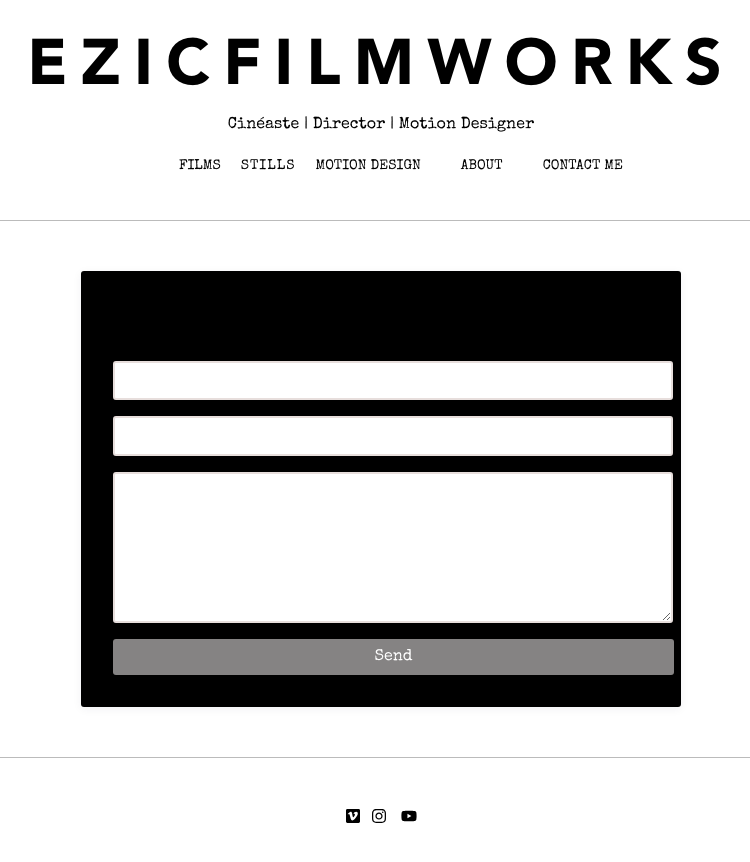
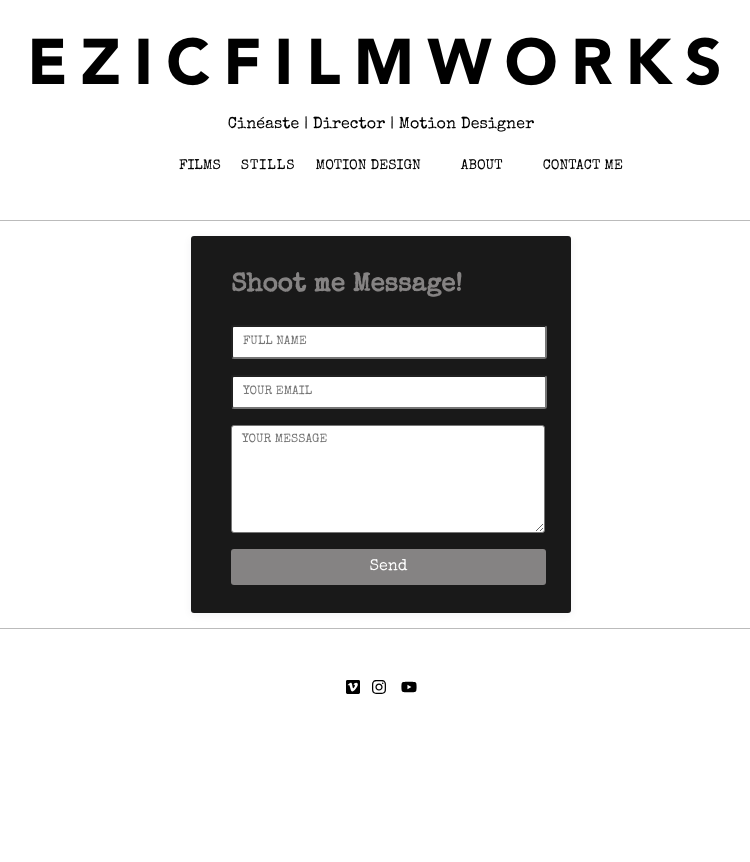
Before and after one commit to UnkleTayo/mark-bone-copy, a React (Create React App) app: page /contact in a window 1280 px wide. Shown: the top 862 px of the page, without its empty margins (259-1009 px from the left). After the commit the page ends 800 px from the top, so only its background shows below. Built offline with nearby package versions, Linux system fonts and the light colour scheme.

Commit message:
Ninor fix

```diff
--- a/src/App.scss
+++ b/src/App.scss
@@ -1,4 +1,3 @@
-
 @import './styles/breakpoints.scss';
 @import './styles/variables.scss';
 
@@ -68,7 +67,7 @@
     }
   }
 
-  a{
+  a {
     color: var(--text-color);
     text-decoration: none;
   }
@@ -228,31 +227,29 @@
   .container {
     display: flex;
     // min-height: 100vh;
-    margin: 50px 30px;
+    // margin: 50px 30px;
     align-items: center;
     justify-content: center;
   }
 
   .card {
-    width: 600px;
-    background-color: $black;
+    min-width: 300px;
+    // background-color: $black;
     border-radius: 3px;
     box-shadow: 0 2px 10px rgba($secondary, 0.06);
     overflow: hidden;
-  }
-
-  .waves {
-    height: 80px;
-    background: linear-gradient(to bottom left, $primary, $accent);
+    background-color: rgba($color: #000000, $alpha: 0.9);
+    padding: 20px 40px;
   }
 
   h1 {
-    margin: 2rem 2rem 0;
+    // margin: 2rem 2rem 0;
     font-size: 1.62rem;
+    color: $primary;
   }
 
   .form {
-    padding: 2rem;
+    padding: 0.5rem 0;
   }
 
   .button {
@@ -261,59 +258,40 @@
     background-color: $primary;
     border: none;
     border-radius: 3px;
-    padding: 1ch;
+    padding: 10px 20px;
     font-size: 1rem;
     color: #fff;
     font-family: inherit;
-    width: calc(100% + 25px);
+    width: calc(100% + 15px);
+    cursor: pointer;
   }
 
   @mixin input {
     display: block;
     width: 100%;
-    border: 2px solid #eee;
-    padding: 1ch;
+    height: 28px;
     border-radius: 3px;
     transition: 150ms ease;
     outline: none;
-    font-size: 1rem;
+    font-size: 0.8rem;
     font-family: inherit;
+    padding-left: 10px;
+
+    &::placeholder {
+      font-size: 0.95em;
+      padding-left: 0px;
+      text-transform: uppercase;
+    }
   }
 
   @mixin input-focus {
     border-color: #e7dedc;
   }
 
-  @mixin label {
-    position: absolute;
-    top: 1ch;
-    left: 1ch;
-    padding: 0 0.5ch;
-    pointer-events: none;
-    transition: 150ms ease;
-    color: #888;
-  }
-
-  @mixin label-focus {
-    position: absolute;
-    top: 0;
-    font-size: 0.9em;
-    color: #f26d50;
-    font-weight: bold;
-    transform: translateY(-50%);
-    background-color: #fff;
-    font-weight: 600;
-  }
-
   .text-input {
     position: relative;
     margin-bottom: 1rem;
-    label {
-      @include label;
-    }
-    label.label-focus {
-      @include label-focus;
-    }
+
     input {
       @include input;
     }
@@ -325,15 +303,13 @@
   .text-area {
     position: relative;
     margin-bottom: 1rem;
-    label {
-      @include label;
-    }
-    label.label-focus {
-      @include label-focus;
-    }
     textarea {
       @include input;
+      padding-top: 20px 0;
       height: 8em;
+      &::placeholder {
+        padding: 5px 0;
+      }
     }
     textarea.input-focus {
       @include input-focus;
--- a/src/Pages/Contact.jsx
+++ b/src/Pages/Contact.jsx
@@ -1,186 +1,189 @@
 import React, { useState } from 'react'
+import { useFormik } from 'formik'
+import * as Yup from 'yup'
+import emailjs from 'emailjs-com'
+import Swal from 'sweetalert2'
+import { toast, ToastBar, Toaster } from 'react-hot-toast'
+import { HiX } from 'react-icons/hi'
 
 /** Components */
 
-const Card = (props) => (
-  <div className="card">
-    {/*<div className="waves">
-    </div>*/}
+const Card = (props) => <div className="card">{props.children}</div>
+
+const Form = (props) => (
+  <form onSubmit={props.onSubmit} className="form">
     {props.children}
-  </div>
+  </form>
 )
-
-const Form = (props) => <form className="form">{props.children}</form>
 
 const TextInput = (props) => (
   <div className="text-input">
-    <label
-      className={props.focus || props.value !== '' ? 'label-focus' : ''}
-      htmlFor={props.name}
-    >
-      {props.label}
-    </label>
+    <label htmlFor={props.name}></label>
     <input
       className={props.focus || props.value !== '' ? 'input-focus' : ''}
-      type="text"
+      type={!props.type ? 'text' : props.type}
       name={props.name}
+      id={props.id}
       value={props.value}
+      placeholder={props.placeholder}
+      onBlur={props.onBlur}
       onChange={props.onChange}
-      onInput={props.onInput}
-      onFocus={props.onFocus}
-      onBlur={props.onBlur}
     />
   </div>
 )
 
 const TextArea = (props) => (
   <div className="text-area">
-    <label
-      className={props.focus || props.value !== '' ? 'label-focus' : ''}
-      htmlFor={props.name}
-    >
-      {props.label}
-    </label>
+    <label htmlFor={props.name}></label>
     <textarea
       className={props.focus || props.value !== '' ? 'input-focus' : ''}
       name={props.name}
+      id={props.id}
       value={props.value}
+      placeholder={props.placeholder}
+      onBlur={props.onBlur}
       onChange={props.onChange}
-      onInput={props.onInput}
-      onFocus={props.onFocus}
-      onBlur={props.onBlur}
     />
   </div>
 )
 
-const Button = (props) => <button className="button">{props.children}</button>
-
-// /** Root Component */
-// class ContactContainer extends React.Component {
-//   constructor() {
-//     super()
-//     this.state = {
-//       name: {
-//         name: 'name',
-//         label: 'Name',
-//         value: '',
-//         focus: false,
-//       },
-//       email: {
-//         name: 'email',
-//         label: 'Email',
-//         value: '',
-//         focus: false,
-//       },
-//       message: {
-//         name: 'message',
-//         label: 'Message',
-//         value: '',
-//         focus: false,
-//       },
-//     }
-//   }
-
-//   handleFocus(e) {
-//     const name = e.target.name
-//     const state = Object.assign({}, this.state[name])
-//     state.focus = true
-//     this.setState({ [name]: state }, () => {
-//       console.log(state)
-//     })
-//   }
-
-//   handleBlur(e) {
-//     const name = e.target.name
-//     const state = Object.assign({}, this.state[name])
-//     state.focus = false
-//     this.setState({ [name]: state }, () => {
-//       console.log(state)
-//     })
-//   }
-
-//   handleChange(e) {
-//     const name = e.target.name
-//     const state = Object.assign({}, this.state[name])
-//     state.value = e.target.value
-//     this.setState({ [name]: state }, () => {
-//       console.log(state)
-//     })
-//   }
-
-//   render() {
-//     const { name, email, message } = this.state
-//     return (
-//       <div className="container">
-//         <Card>
-//           <h1>Send Me a Message!</h1>
-//           <Form>
-//             <TextInput
-//               {...name}
-//               onFocus={this.handleFocus.bind(this)}
-//               onBlur={this.handleBlur.bind(this)}
-//               onChange={()=> handleChange}
-//             />
-//             <TextInput
-//               {...email}
-//               onFocus={this.handleFocus.bind(this)}
-//               onBlur={this.handleBlur.bind(this)}
-//               onChange={this.handleChange.bind(this)}
-//             />
-//             <TextArea
-//               {...message}
-//               onFocus={this.handleFocus.bind(this)}
-//               onBlur={this.handleBlur.bind(this)}
-//               onChange={this.handleChange.bind(this)}
-//             />
-//             <Button>Send</Button>
-//           </Form>
-//         </Card>
-//       </div>
-//     )
-//   }
-// }
+const Button = (props) => (
+  <button disabled={props.disabled} className="button">
+    {props.children}
+  </button>
+)
 
 export default function Contact(params) {
-  const generalData = {
-    name: {
-      name: 'name',
-      label: 'Name',
-      value: '',
-      focus: false,
+  const [send, setSend] = useState(false)
+  const formik = useFormik({
+    initialValues: {
+      fullName: '',
+      message: '',
+      email: '',
     },
-    email: {
-      name: 'email',
-      label: 'Email',
-      value: '',
-      focus: false,
+    validationSchema: Yup.object({
+      fullName: Yup.string().required('Required'),
+      message: Yup.string().required('Required'),
+      email: Yup.string().email('Invalid email address').required('Required'),
+    }),
+    onSubmit: (values, { resetForm }) => {
+      toast.promise(
+        emailjs
+          .send(
+            'service_ed3fdfm',
+            'template_pyqrtxe',
+            values,
+            'user_K6wYKm2ae4Cr3rRzdrzFP'
+          )
+          .then(
+            function (response) {
+              // console.log('SUCCESS!', response.status, response.text)
+              resetForm()
             },
-    message: {
-      name: 'message',
-      label: 'Message',
-      value: '',
-      focus: false,
+            function (error) {
+              resetForm()
+            }
+          ),
+        {
+          loading: 'Sending...',
+          success: 'Success',
+          error: (err) => err?.text ?? 'Something is wrong, please try again',
+        }
+      )
     },
-  }
-
-  // eslint-disable-next-line no-unused-vars
-  const [formState, setFormState] = useState(generalData)
+  })
 
   return (
+    <>
+      {' '}
       <div className="Contact-Me">
         <div className="container">
           <Card>
-          <h1>Send Me a Message!</h1>
-          <Form>
-            <TextInput />
-            <TextInput />
-            <TextArea />
-            <Button>Send</Button>
+            <h1>Shoot me Message!</h1>
+            <Form onSubmit={formik.handleSubmit}>
+              <TextInput
+                onChange={formik.handleChange}
+                onBlur={formik.handleBlur}
+                value={formik.values.fullName}
+                type="text"
+                name="fullName"
+                id="fullName"
+                placeholder="Full name"
+              />
+              <TextInput
+                onChange={formik.handleChange}
+                onBlur={formik.handleBlur}
+                value={formik.values.email}
+                type="email"
+                name="email"
+                id="email"
+                placeholder="Your Email"
+              />
+              <TextArea
+                onChange={formik.handleChange}
+                onBlur={formik.handleBlur}
+                value={formik.values.message}
+                type="message"
+                name="message"
+                id="message"
+                placeholder="Your Message"
+                formik={formik}
+              />
+              <Button
+                disabled={!(formik.isValid && formik.dirty)}
+                type="submit"
+                onClick={formik.handleSubmit}
+              >
+                Send
+              </Button>
             </Form>
           </Card>
         </div>
       </div>
+      <DismissableToast />
+    </>
   )
 }
 
-// ReactDOM.render(<App />, document.getElementById('app'))
+function DismissableToast() {
+  return (
+    <div>
+      <Toaster
+        reverseOrder={false}
+        position="top-center"
+        toastOptions={{
+          style: {
+            borderRadius: '8px',
+            background:
+              document.body.getAttribute('data-theme') === 'dark'
+                ? '#fff'
+                : '#0b0b0f',
+            color:
+              document.body.getAttribute('data-theme') === 'dark'
+                ? '#0b0b0f'
+                : '#fff',
+          },
+        }}
+      >
+        {(t) => (
+          <ToastBar toast={t}>
+            {({ icon, message }) => (
+              <>
+                {icon}
+                {message}
+                {t.type !== 'loading' && (
+                  <button
+                    className="p-1 rounded-full ring-primary-400 transition hover:bg-[#444] focus:outline-none focus-visible:ring"
+                    onClick={() => toast.dismiss(t.id)}
+                  >
+                    <HiX />
+                  </button>
+                )}
+              </>
+            )}
+          </ToastBar>
+        )}
+      </Toaster>
+    </div>
+  )
+}
--- a/src/index.scss
+++ b/src/index.scss
@@ -41,8 +41,10 @@ body[data-theme='light'] {
   --text-color: #000;
   --hover-color: rgba(158, 158, 158, 0.7);
   --subNav-color: #000;
-    --link-color:rgba(158, 158, 158, 0.7);
+  --link-color: rgba(158, 158, 158, 0.7);
   --prevColor: var(--link-color);
+  --form-bg: #000;
+  --form-text: #fff;
 }
 
 body[data-theme='dark'] {
@@ -50,8 +52,8 @@ body[data-theme='dark'] {
   --text-color: #fff;
   --link-color: rgba(158, 158, 158, 0.7);
   --subNav-color: #000;
-    --hover-color:rgba(158, 158, 158, 0.7);
-    --prevColor:var(--link-color);
+  --hover-color: rgba(158, 158, 158, 0.7);
+  --prevColor: var(--link-color);
 }
 
 body {
@@ -59,10 +61,6 @@ body {
   background-color: var(--background-color);
   color: var(--text-color);
 }
-
-
-
-
 
 code {
   font-family: source-code-pro, Menlo, Monaco, Consolas, 'Courier New',
```
Also changed, not shown: package.json (+6 -1 lines), src/App.js (+8 -8 lines), 1 other file (tests, documents, lock files or other folders). Lines whose indentation alone changed are shown as unchanged.
